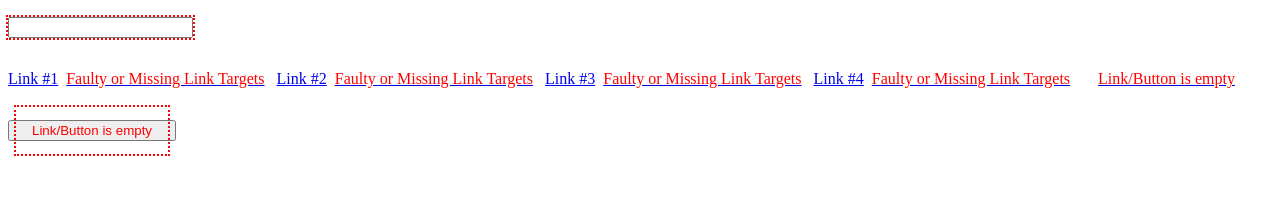
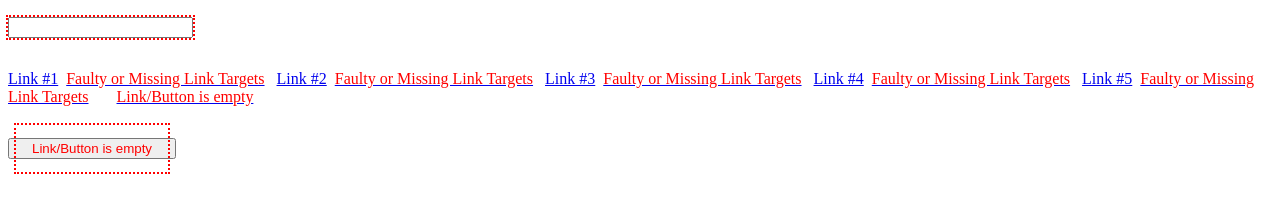
Before and after one commit to cn2labs/linda, a plain HTML site: page index.html in a window 1280 px wide. Shown: the part 317-530 px from the top of the page. Drawn offline with Linux system fonts and the light colour scheme.

Commit message:
first commit

```diff
--- a/index.html
+++ b/index.html
@@ -21,6 +21,7 @@
       <a href="#">Link #2</a>
       <a href="#">Link #3</a>
       <a href="#">Link #4</a>
+      <a href="#">Link #5</a>
       <a href="#"></a>
     </div>
     <div>
```
